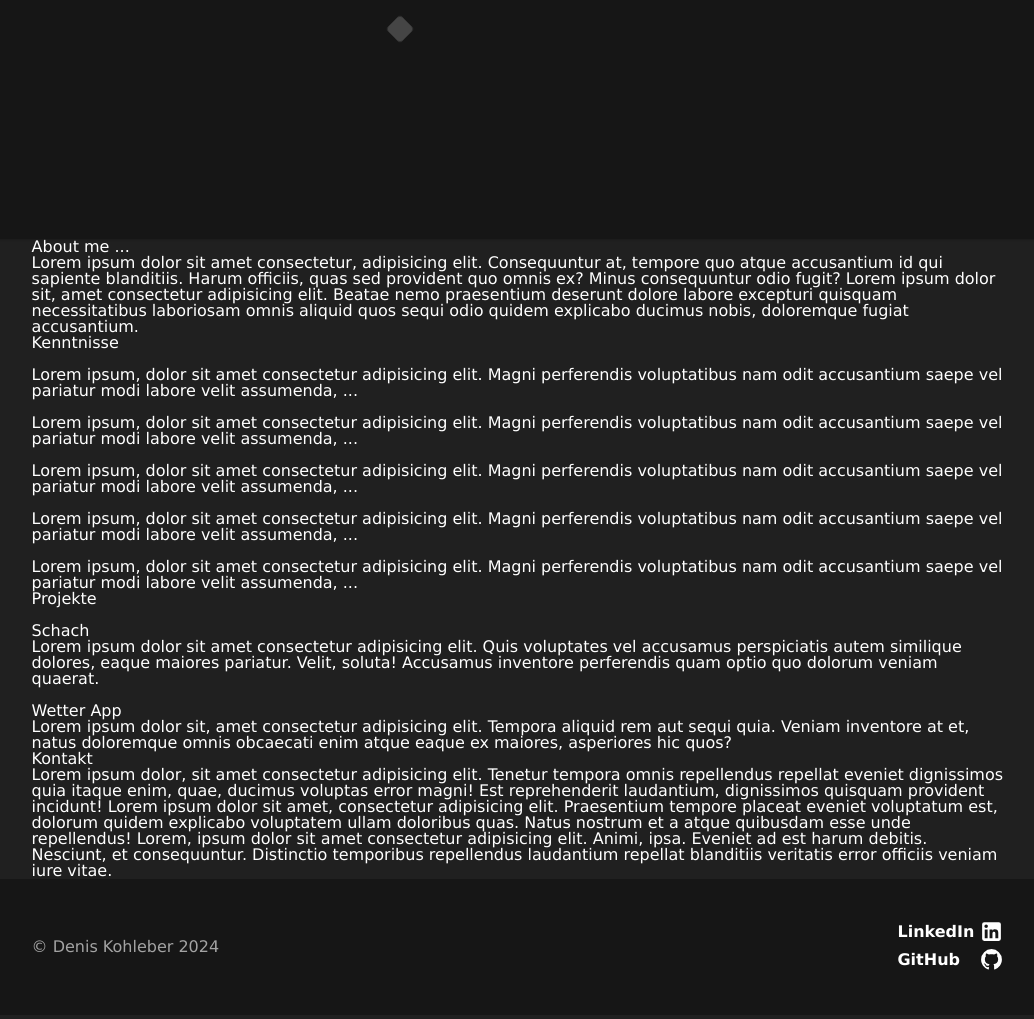
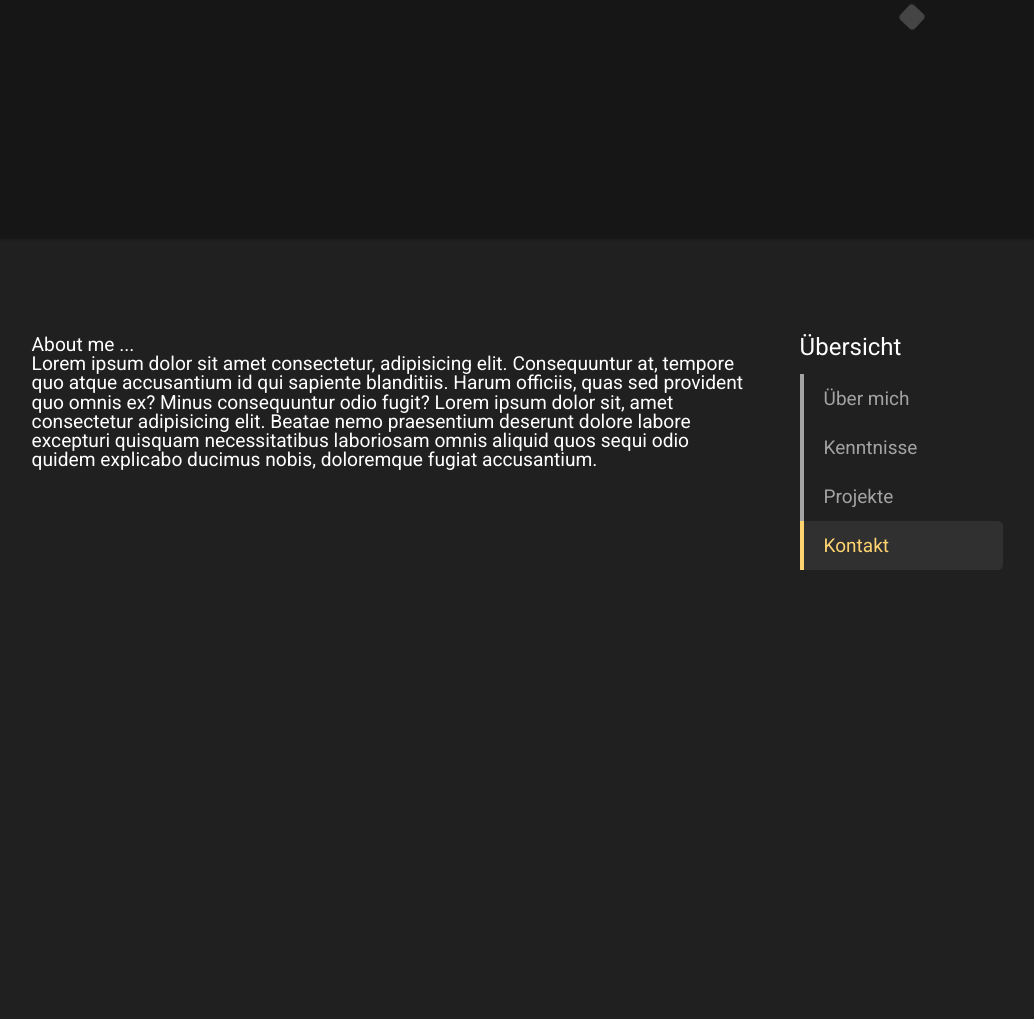
Before and after one commit to denis-kohleber/denis-kohleber.github.io, a website built with webpack: page src/template.html in a window 1280 px wide. Shown: the part 561-1580 px from the top of the page, without its empty margins (122-1156 px from the left). Built offline with nearby package versions, Linux system fonts and the light colour scheme; files whose address does not match are found by name.

Commit message:
Fertigstellung der Spybar

```diff
--- a/src/index.js
+++ b/src/index.js
@@ -1,8 +1,8 @@
-import printMessage from "./js/dummy";
+import Navbar from "./js/main_ui";
 import "./style/style.css";
 
 "use strict";
 
 
 
-printMessage();
+Navbar.addFollowByScroll();
--- a/src/js/dummy.js
+++ /dev/null
@@ -1,7 +0,0 @@
-"use strict";
-
-function printMessage () {
-    console.log("Neue Nachricht.");
-}
-
-export default printMessage;
--- /dev/null
+++ b/src/js/main_ui.js
@@ -0,0 +1,48 @@
+"use strict";
+const Navbar = {
+    addFollowByScroll() {
+        document.addEventListener('DOMContentLoaded', function () {
+            const navbarLinks = document.querySelectorAll('.navLinkMain');
+            const sections = document.querySelectorAll('.section');
+
+
+
+            window.addEventListener('scroll', function () {
+                const currentPos = window.scrollY;
+
+                sections.forEach(function (section) {
+                    const sectionTop = section.offsetTop - 300;
+                    const sectionHeight = section.offsetHeight;
+                    const sectionId = section.id;
+
+                    if (currentPos >= sectionTop && currentPos < sectionTop + sectionHeight) {
+                        navbarLinks.forEach(function (navbarLink) {
+                            navbarLink.classList.remove('active');
+                        });
+
+                        // Activate Dropdown
+                        Navbar.activateDropdown(sectionId);
+
+                        document.querySelector('.' + sectionId + 'LinkMain').classList.add('active');
+                    }
+                });
+            });
+        });
+    },
+    activateDropdown(sectionId) {
+        const dropdownMenu = document.getElementById('dropdownMenu');
+
+        if(sectionId === 'chessArticle' ||
+        sectionId === 'weatherAppArticle' ||
+        sectionId === 'projectsSection') {
+            dropdownMenu.classList.add('active');
+            dropdownMenu.style.maxHeight = dropdownMenu.scrollHeight + "px";
+            console.log('Yes');
+        } else {
+            dropdownMenu.classList.remove('active');
+            dropdownMenu.style.maxHeight = null;
+        };
+    },
+};
+
+export default Navbar;
--- a/src/style/style.css
+++ b/src/style/style.css
@@ -1,3 +1,5 @@
+@import url('https://fonts.googleapis.com/css2?family=Roboto:ital,wght@0,100;0,300;0,400;0,500;0,700;0,900;1,100;1,300;1,400;1,500;1,700;1,900&display=swap');
+
 /* CSS-Reset */
 
 html, body, div, span, applet, object, iframe,
@@ -49,15 +51,21 @@ table {
 /* Skelett */
 
 html, body {
+    scroll-behavior: smooth;
     height: 100vh;
     margin: 0;
-    font-family: Verdana, Geneva, Tahoma, sans-serif;
+    font-family: 'Roboto', sans-serif;
     color: var(--secondaryColor);
     --primaryColor: #161616;
     --primaryColor2: #202020;
     --secondaryColor: #FFFFFF;
+    --secondaryColor2: #a3a3a3;
     --accentColor: #ffd470;
     --complementary: #9BADFF;
+    --gray: #303030;
+    --filterWhite: invert(100%) sepia(0%) saturate(7500%) hue-rotate(43deg) brightness(102%) contrast(115%);
+    --filterYellow: invert(89%) sepia(83%) saturate(497%) hue-rotate(316deg) brightness(98%) contrast(106%);
+    --filterSecondaryColor2:  invert(75%) sepia(5%) saturate(10%) hue-rotate(349deg) brightness(88%) contrast(85%)
 }
 
 body {
@@ -205,7 +213,7 @@ h2 {
 
 .linkedIn, .gitIcon {
     width: 2vw;
-    filter: invert(100%) sepia(0%) saturate(7500%) hue-rotate(43deg) brightness(102%) contrast(115%);
+    filter: var(--filterWhite);
 }
 
 .gitIcon {
@@ -225,7 +233,7 @@ h2 {
     position: relative;
     transform-origin: right;
     box-shadow: 13px 13px 30px 4px rgba(0,0,0,0.9);
-    animation: fade-in-left 1s linear 1.5s forwards;
+    animation: fade-in-left 1s linear 1s forwards;
 }
 
 .headerContainer > :nth-child(1) {
@@ -290,9 +298,9 @@ h2 {
         }
 }
 
-/* Navigation-Board */
+/* Navigation-Board Header */
 
-nav {
+.navHeader {
     display: flex;
     background-color: #2020208a;
     position: absolute;
@@ -303,11 +311,12 @@ nav {
     gap: 5px;
 }
 
-.aboutBtn {
+.aboutLinkHeader {
     margin-left: 12vw;
 }
 
-.navBtn {
+.navLinkHeader {
+    text-decoration: none;
     background-color: transparent;
     border: none;
     padding: 2vh 1vh;
@@ -319,11 +328,11 @@ nav {
     text-align: center;
 }
 
-.navBtn:hover {
+.navLinkHeader:hover {
     color: var(--accentColor);
 }
 
-.navBtn:after {
+.navLinkHeader:after {
     content: '';
     position: absolute;
     width: 100%;
@@ -336,7 +345,7 @@ nav {
     transition: transform 0.25s ease-out;
 }
 
-.navBtn:hover:after {
+.navLinkHeader:hover:after {
     transform: scaleX(1);
     transform-origin: bottom center;
 }
@@ -344,14 +353,136 @@ nav {
 /* Main */
 
 main {
-    padding: 0 12vw;
+    padding: 0 0 0 12vw;
+    font-size: 1.2rem;
+    display: grid;
+    grid-template-columns: 1fr 28vw;
+    column-gap: 50px;
 }
 
+main > * {
+    padding: 12vh 0 0;
+}
+
+/* Navigation-Board Main */
+
+.navMain {
+    display: flex;
+    flex-flow: column;
+    justify-content: center;
+    align-items: start;
+    position: sticky;
+    top: 0px;
+    grid-area: 1 / 2 / 5 / 3;
+    align-self: start;
+}
+
+.overviewHeader {
+    font-size: 24px;
+    margin-bottom: 15px;
+}
+
+.navLinkMain {
+    text-decoration: none;
+    color: var(--secondaryColor2);
+    padding: 15px 0px 15px 20px;
+    border-left: 4px solid var(--secondaryColor2);
+    border-radius: 0px 5px 5px 0px ;
+    width: clamp(130px, 14vw, 180px);
+    font-size: 19px;
+    display: flex;
+    align-items: center;
+}
+
+.navLinkMain > img {
+    width: 40px;
+    filter: var(--filterSecondaryColor2);
+    margin: -10px -0px -10px -15px;
+}
+
+.navLinkMain:hover, .navLinkMain.active {
+    color: var(--accentColor);
+    border-color: var(--accentColor);
+    background-color: var(--gray);
+}
+
+.navLinkMain:hover > img, .navLinkMain.active > img {
+    filter: var(--filterYellow);
+}
+
+.dropdownNavMain {
+    max-height: 0;
+    overflow: hidden;
+    transition: max-height 0.4s ease-out;
+}
+
+.dropdownNavMain.active > * > * {
+    opacity: 0;
+    animation: fade-in 0.3s forwards 0.4s;
+}
+
+.dropdownNavMain > * > * {
+    animation: fade-out 0.3s forwards;
+}
+
+@keyframes fade-in {
+    0% {
+        opacity: 0;
+        }
+    100% {
+        opacity: 1;
+        }
+}
+
+@keyframes fade-out {
+    0% {
+        opacity: 1;
+        }
+    100% {
+        opacity: 0;
+        }
+}
+
+/* Section About */
+
+.aboutMeSection {
+    grid-area: 1 / 1 / 2 / 2;
+    height: 100vh;
+
+}
+
+/* Section Skills */
+
+.skillsSection {
+    grid-area: 2 / 1 / 3 / 2;
+    height: 100vh;
+}
+
+/* Section Projects */
+
+.projectsSection {
+    grid-area: 3 / 1 / 4 / 2;
+    height: 100vh;
+
+}
+
+/* Section Contact */
+
+.contactSection {
+    grid-area: 4 / 1 / 5 / 2;
+    height: 100vh;
+}
+
+/* Article Chess */
+
+.projectsSection > * {
+    height: 40vh;
+}
 
 /* Footer */
 
 footer {
-    padding: 5vh 12vw;
+    padding: 5vh 14vw;
     background-color: var(--primaryColor);
     display: flex;
     justify-content: space-between;
@@ -379,7 +510,7 @@ footer {
 }
 
 .linkContainerFooter > a:hover > img, .linkContainer > a:hover > img  {
-    filter: invert(89%) sepia(83%) saturate(497%) hue-rotate(316deg) brightness(98%) contrast(106%);
+    filter: var(--filterYellow);
 }
 
 .linkContainerFooter > a:hover > p {
@@ -387,5 +518,5 @@ footer {
 }
 
 .copyright {
-    color: #a3a3a3;
+    color: var(--secondaryColor2);
 }
--- a/src/template.html
+++ b/src/template.html
@@ -34,15 +34,34 @@
             <%=require('./assets/photo_1200w.png')%> 1x,
             <%=require('./assets/photo_2143w.png')%> 2x">
         </div>
-        <nav>
-            <button class="aboutBtn navBtn">Über mich</button>
-            <button class="skillsBtn navBtn">Kenntnisse</button>
-            <button class="projectsBtn navBtn">Projekte</button>
-            <button class="contactBtn navBtn">Kontakt</button>
+        <nav class="navHeader">
+            <a href="#aboutMeSection" class="aboutLinkHeader navLinkHeader">Über mich</a>
+            <a href="#skillsSection" class="skillsLinkHeader navLinkHeader">Kenntnisse</a>
+            <a href="#projectsSection" class="projectsLinkHeader navLinkHeader">Projekte</a>
+            <a href="#contactSection" class="contactLinkHeader navLinkHeader">Kontakt</a>
         </nav>
     </header>
+
     <main>
-        <section class="aboutMeSection">
+        <nav class="navMain">
+            <h3 class="overviewHeader">Übersicht</h3>
+            <a href="#aboutMeSection" class="aboutMeSectionLinkMain navLinkMain">Über mich</a>
+            <a href="#skillsSection" class="skillsSectionLinkMain navLinkMain">Kenntnisse</a>
+            <a href="#projectsSection" class="projectsSectionLinkMain navLinkMain">Projekte</a>
+            <div class="dropdownNavMain" id="dropdownMenu">
+                <a href="#chessArticle" class="chessArticleLinkMain navLinkMain">
+                    <img src="<%=require('./assets/menu-right.svg')%>" alt="">
+                    <p>Schach</p>
+                </a>
+                <a href="#weatherAppArticle" class="weatherAppArticleLinkMain navLinkMain">
+                    <img src="<%=require('./assets/menu-right.svg')%>" alt="">
+                    <p>Wetter App</p>
+                </a>
+            </div>
+            <a href="#contactSection" class="contactSectionLinkMain navLinkMain">Kontakt</a>
+        </nav>
+
+        <section class="aboutMeSection section" id="aboutMeSection">
             <h3 class="aboutMeHeader">About me ...</h3>
             <article class="aboutMe">
                 <p class="aboutMeText">Lorem ipsum dolor sit amet consectetur, adipisicing elit. Consequuntur at, tempore quo atque accusantium id qui sapiente blanditiis. Harum officiis, quas sed provident quo omnis ex? Minus consequuntur odio fugit?
@@ -50,7 +69,7 @@
                 </p>
             </article>
         </section>
-        <section class="skillsSection">
+        <section class="skillsSection section" id="skillsSection">
             <h3 class="skillsHeader">Kenntnisse</h3>
             <article class="skill01 skill">
                 <img src="" alt="" class="skillImg01 skillImg">
@@ -73,20 +92,20 @@
                 <p class="skillText05 skillText">Lorem ipsum, dolor sit amet consectetur adipisicing elit. Magni perferendis voluptatibus nam odit accusantium saepe vel pariatur modi labore velit assumenda, ...</p>
             </article>
         </section>
-        <section class="projectsSection">
+        <section class="projectsSection section" id="projectsSection">
             <h3 class="projectsHeader">Projekte</h3>
-            <article class="project01">
+            <article class="project01 section" id="chessArticle">
                 <img src="" alt="" class="projectImg01 projectImg">
                 <h4 class="projectHeader01 projectheader">Schach</h4>
                 <p class="projectText01 projectText">Lorem ipsum dolor sit amet consectetur adipisicing elit. Quis voluptates vel accusamus perspiciatis autem similique dolores, eaque maiores pariatur. Velit, soluta! Accusamus inventore perferendis quam optio quo dolorum veniam quaerat.</p>
             </article>
-            <article class="project02">
+            <article class="project02 section" id="weatherAppArticle">
                 <img src="" alt="" class="projectImg02 projectImg">
                 <h4 class="projectHeader02 projectheader">Wetter App</h4>
                 <p class="projectText02 projectText">Lorem ipsum dolor sit, amet consectetur adipisicing elit. Tempora aliquid rem aut sequi quia. Veniam inventore at et, natus doloremque omnis obcaecati enim atque eaque ex maiores, asperiores hic quos?</p>
             </article>
         </section>
-        <section class="contactSection">
+        <section class="contactSection section" id="contactSection">
             <h3 class="contactHeader">Kontakt
                 <article class="contact">
                     <div class="placeholder">Lorem ipsum dolor, sit amet consectetur adipisicing elit. Tenetur tempora omnis repellendus repellat eveniet dignissimos quia itaque enim, quae, ducimus voluptas error magni! Est reprehenderit laudantium, dignissimos quisquam provident incidunt!
```
Also changed, not shown: src/assets/menu-right-outline.svg (added), src/assets/menu-right.svg (added).
